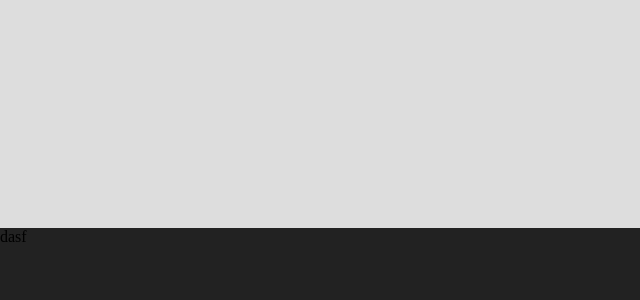
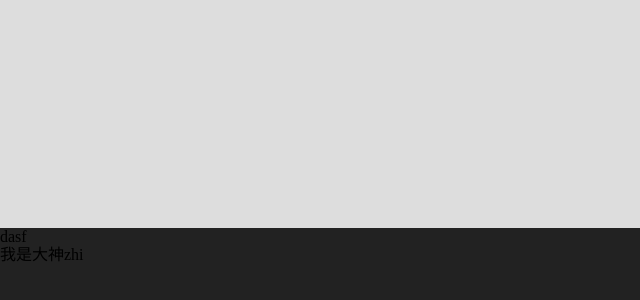
Before and after one commit to liangchunsheng/react_project, a React app: page src/index.html in a window 1280 px wide. Shown: the part 452-752 px from the top of the page, 0-640 px from the left. Built offline with nearby package versions, Linux system fonts and the light colour scheme.

Commit message:
add a div "class='sheng'"

```diff
--- a/src/index.html
+++ b/src/index.html
@@ -11,6 +11,7 @@
 	<div id="content" class="content"></div>
  	<div id="app">APPLICATION CONTENT</div>
 	<span>dasf</span>
+	<div class="sheng">我是大神zhi</div>
 
  	<script>__REACT_DEVTOOLS_GLOBAL_HOOK__ = parent.__REACT_DEVTOOLS_GLOBAL_HOOK__</script>
  	<script type="text/javascript" src="/assets/app.js"></script>
```
